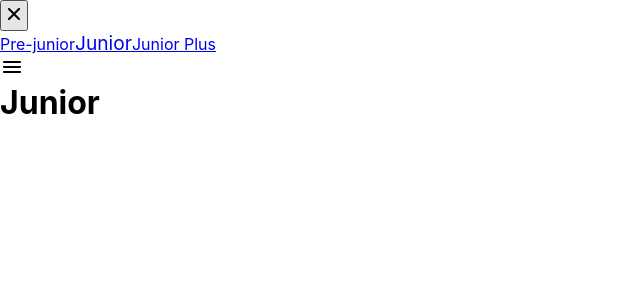
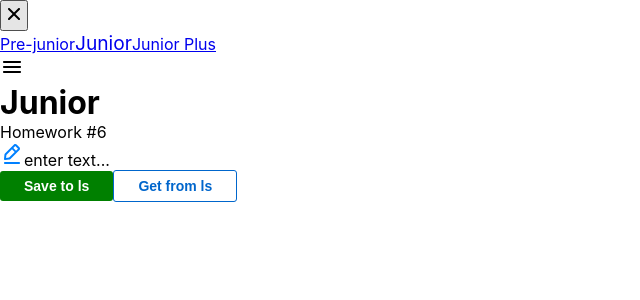
Before and after one commit to Vladimir-Kod/hws2-master, a React (Create React App) app: page /#/junior in a window 1280 px wide. Shown: the top 300 px of the page, without its empty margins (0-640 px from the left). Built offline with nearby package versions, Linux system fonts and the light colour scheme.

Commit message:
hw6 completed

```diff
--- a/src/s2-homeworks/hw05/pages/Junior.tsx
+++ b/src/s2-homeworks/hw05/pages/Junior.tsx
@@ -1,5 +1,6 @@
 import React from 'react'
-// import HW6 from '../../hw06/HW6'
+import HW6 from "../../hw06/HW6";
+
 // import HW7 from '../../hw07/HW7'
 // import HW8 from '../../hw08/HW8'
 // import HW9 from '../../hw09/HW9'
@@ -7,7 +8,7 @@ import React from 'react'
 function Junior() {
     return (
         <div id={'hw5-page-junior'}>
-            {/*<HW6 />*/}
+            <HW6 />
             {/*<HW7 />*/}
             {/*<HW8 />*/}
             {/*<HW9 />*/}
--- a/src/s2-homeworks/hw06/HW6.tsx
+++ b/src/s2-homeworks/hw06/HW6.tsx
@@ -19,6 +19,7 @@ const HW6 = () => {
     }
     const restore = () => {
         // делают студенты
+        setValue('enter text...')
 
     }
 
--- a/src/s2-homeworks/hw06/common/c4-SuperEditableSpan/SuperEditableSpan.tsx
+++ b/src/s2-homeworks/hw06/common/c4-SuperEditableSpan/SuperEditableSpan.tsx
@@ -42,18 +42,20 @@ const SuperEditableSpan: React.FC<SuperEditableSpanType> = (
 
     const onEnterCallback = () => {
         // выключить editMode при нажатии Enter // делают студенты
-
+        setEditMode(!editMode)
         onEnter?.()
     }
     const onBlurCallback = (e: React.FocusEvent<HTMLInputElement>) => {
         // выключить editMode при нажатии за пределами инпута // делают студенты
-
+        setEditMode(!editMode)
         onBlur?.(e)
     }
     const onDoubleClickCallBack = (
         e: React.MouseEvent<HTMLSpanElement, MouseEvent>
     ) => {
         // включить editMode при двойном клике // делают студенты
+
+        setEditMode(!editMode)
 
         onDoubleClick?.(e)
     }
```
